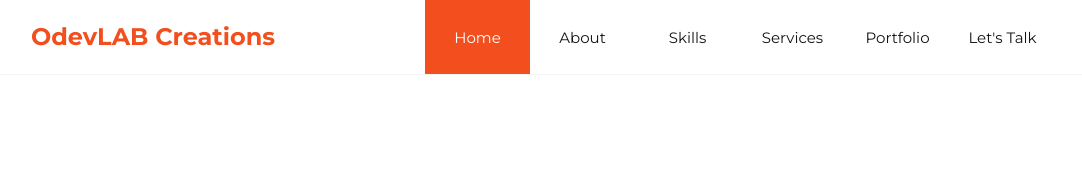
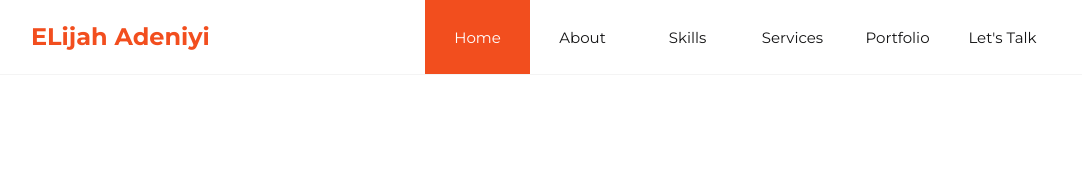
Before and after one commit to ODEVLAB/port, a plain HTML site: page index.html in a window 1280 px wide. Shown: the top 177 px of the page, without its empty margins (97-1179 px from the left). Drawn offline with nearby package versions, Linux system fonts and the light colour scheme.

Commit message:
name update

```diff
--- a/index.html
+++ b/index.html
@@ -18,7 +18,7 @@
 <body>
     <nav>
         <div class="container">
-            <a href="#"><h3>OdevLAB Creations</h3></a>
+            <a href="#"><h3>ELijah Adeniyi</h3></a>
             <ul>
                 <li><a href="#landing" class="active">Home</a></li>
                 <li><a href="#about">About</a></li>
```
